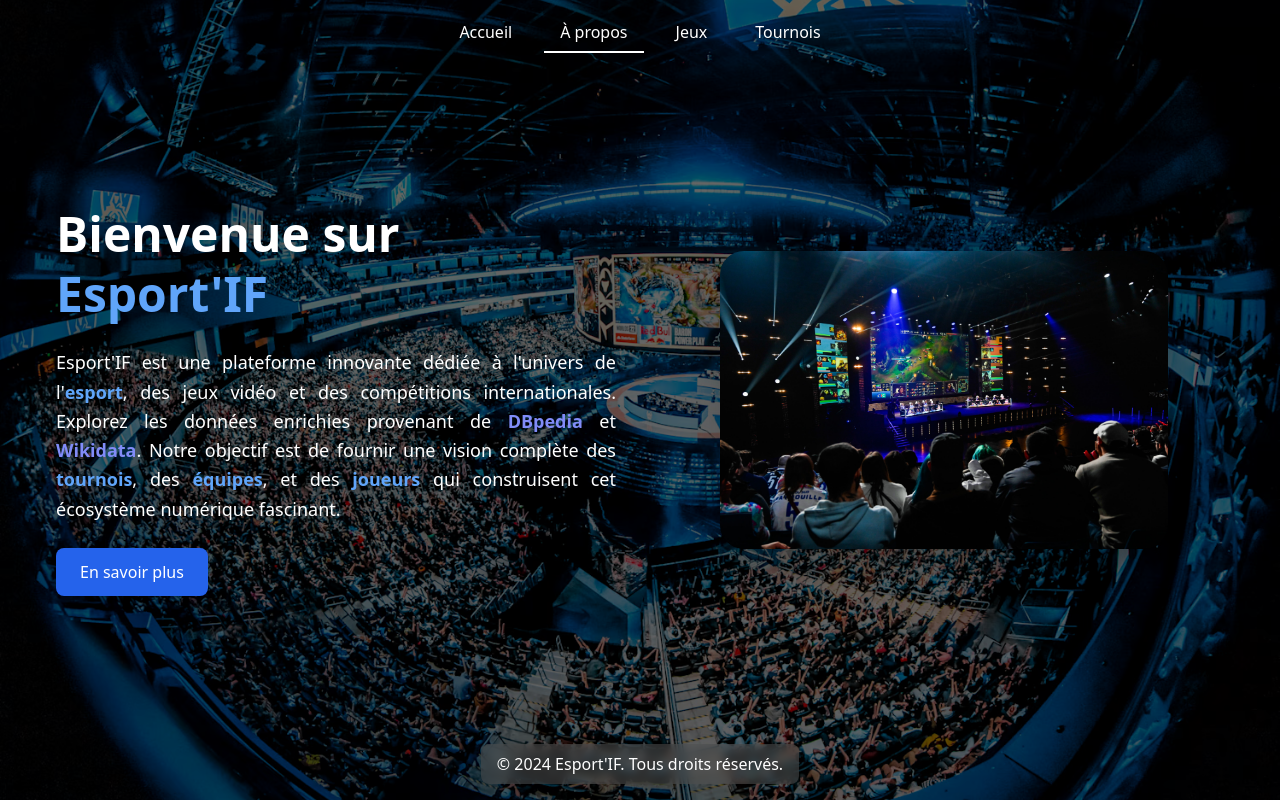
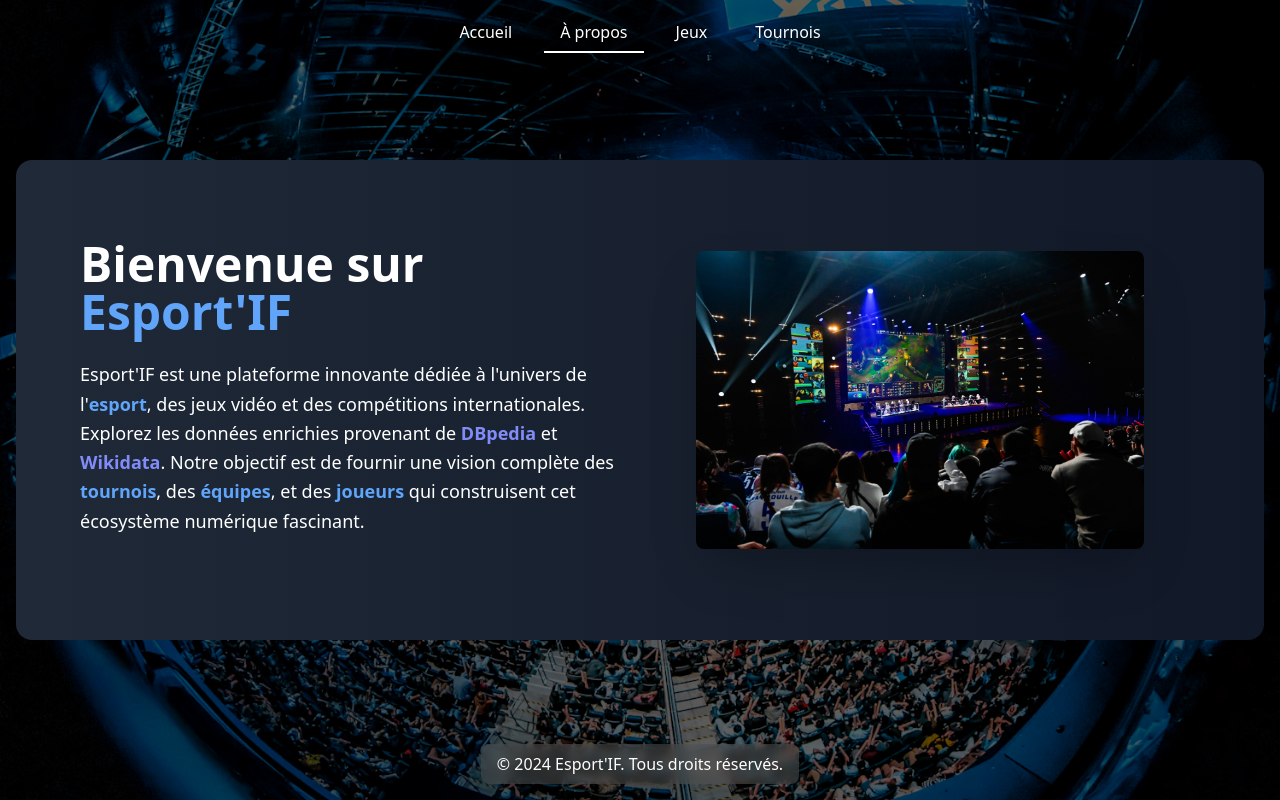
Before and after one commit to yolaatar/esportif, a React (Create React App) app: page /about in a window 1280 px wide. Built offline with nearby package versions, Linux system fonts and the light colour scheme.

Commit message:
page about

```diff
--- a/package.json
+++ b/package.json
@@ -7,6 +7,7 @@
     "@testing-library/react": "^13.4.0",
     "@testing-library/user-event": "^13.5.0",
     "axios": "^1.7.9",
+    "framer-motion": "^11.13.5",
     "react": "^18.3.1",
     "react-dom": "^18.3.1",
     "react-icons": "^5.4.0",
--- a/src/pages/About.js
+++ b/src/pages/About.js
@@ -1,42 +1,55 @@
 import React from "react";
+import { motion } from "framer-motion"; // Pour les animations
 
 const About = () => {
 	return (
-		<div className="relative flex flex-col md:flex-row items-center justify-center gap-12 px-8 py-16 min-h-screen">
+		<section className="bg-gradient-to-r from-gray-800 to-gray-900 text-white rounded-2xl py-20 transition-transform duration-300 hover:scale-105">
+			<div className="container mx-auto flex flex-col-reverse lg:flex-row items-center justify-between px-6 lg:px-16">
 				{/* Texte */}
-			<div className="md:w-1/2 text-white text-justify space-y-6 animate-fadeIn max-w-2xl">
-				<h2 className="text-5xl font-extrabold leading-tight drop-shadow-2xl text-center md:text-left">
+				<motion.div
+					className="lg:w-1/2 mt-10 lg:mt-0"
+					initial={{ opacity: 0, x: -50 }}
+					animate={{ opacity: 1, x: 0 }}
+					transition={{ duration: 0.8 }}
+				>
+					<h2 className="text-4xl lg:text-5xl font-extrabold mb-6">
 						Bienvenue sur <span className="text-blue-400">Esport'IF</span>
 					</h2>
-				<p className="text-lg leading-relaxed drop-shadow-xl">
-					Esport'IF est une plateforme innovante dédiée à l'univers de
-					l'<span className="text-blue-400 font-semibold">esport</span>, des
+					<p className="text-lg mb-6 leading-relaxed">
+						Esport'IF est une plateforme innovante dédiée à l'univers de l'
+						<span className="text-blue-400 font-semibold">esport</span>, des
 						jeux vidéo et des compétitions internationales. Explorez les données
 						enrichies provenant de{" "}
 						<span className="text-indigo-400 font-semibold">DBpedia</span> et{" "}
-					<span className="text-indigo-400 font-semibold">Wikidata</span>. Notre
-					objectif est de fournir une vision complète des{" "}
+						<span className="text-indigo-400 font-semibold">Wikidata</span>.
+						Notre objectif est de fournir une vision complète des{" "}
 						<span className="text-blue-400 font-semibold">tournois</span>, des{" "}
 						<span className="text-blue-400 font-semibold">équipes</span>, et des{" "}
 						<span className="text-blue-400 font-semibold">joueurs</span> qui
 						construisent cet écosystème numérique fascinant.
 					</p>
-				<div className="flex justify-center md:justify-start">
-					<button className="px-6 py-3 bg-blue-600 text-white rounded-lg shadow-lg hover:bg-blue-700 transition duration-300">
-						En savoir plus
-					</button>
-				</div>
+				</motion.div>
+
+				{/* Image */}
+				<motion.div
+					className="lg:w-1/2 flex justify-center"
+					initial={{ opacity: 0, x: 50 }}
+					animate={{ opacity: 1, x: 0 }}
+					transition={{ duration: 0.8 }}
+				>
+					<img
+						src={"/esport-about-page.jpg"}
+						alt="Esport'IF"
+						className="rounded-lg shadow-2xl w-full max-w-md object-cover"
+					/>
+				</motion.div>
 			</div>
 
-			{/* Image */}
-			<div className="md:w-1/2 flex justify-center animate-fadeIn max-w-2xl">
-				<img
-					src="/esport-about-page.jpg"
-					alt="Esport illustration"
-					className="w-full max-w-md rounded-3xl shadow-2xl hover:scale-105 transition-transform duration-500"
-				/>
+			{/* Décorations */}
+			<div className="absolute inset-0 bg-transparent pointer-events-none">
+				{/* Ajoutez des formes géométriques ou des effets de particules si souhaité */}
 			</div>
-		</div>
+		</section>
 	);
 };
 
```
Also changed, not shown: 1 other file (tests, documents, lock files or other folders). Lines whose indentation alone changed are shown as unchanged.
